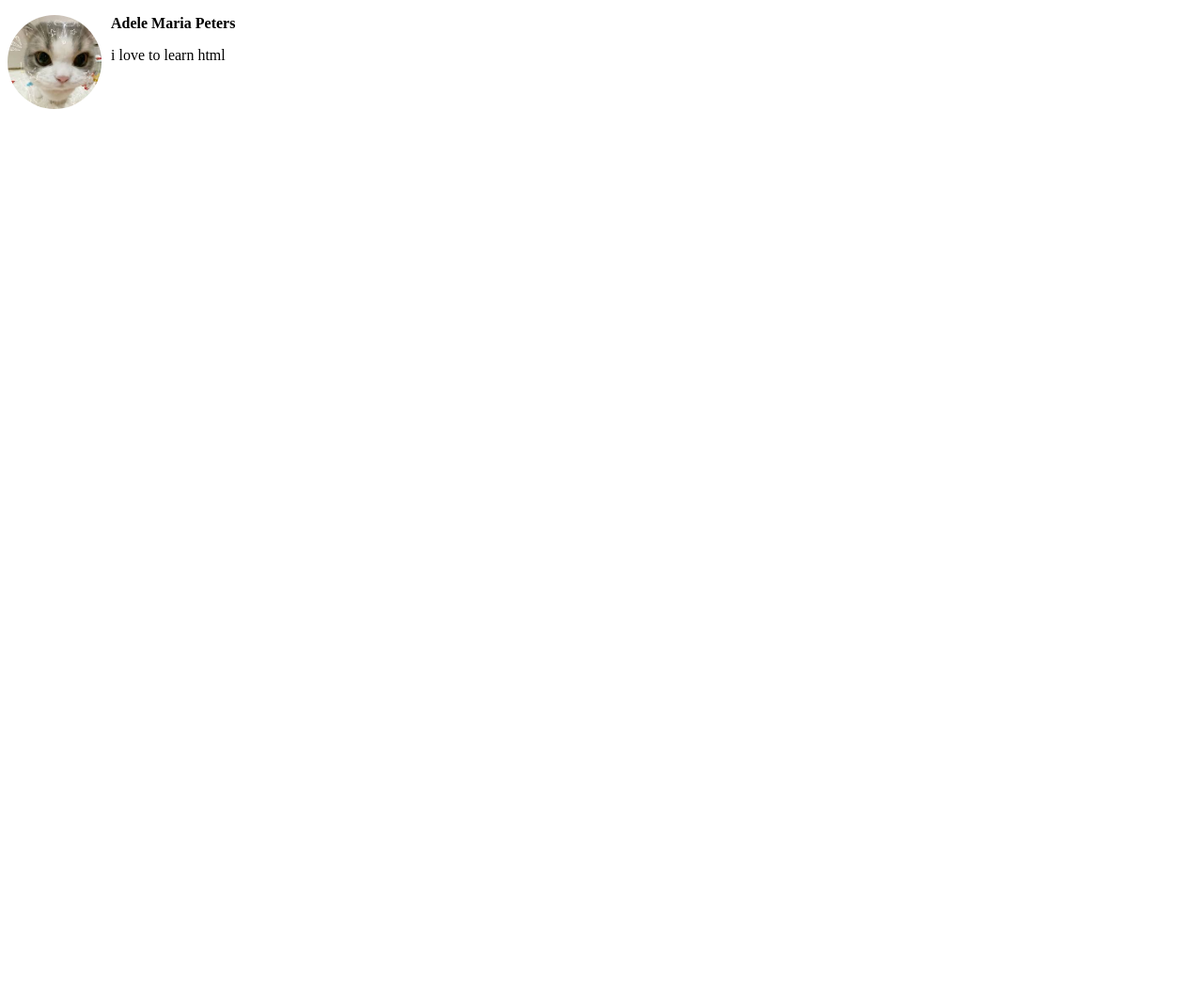
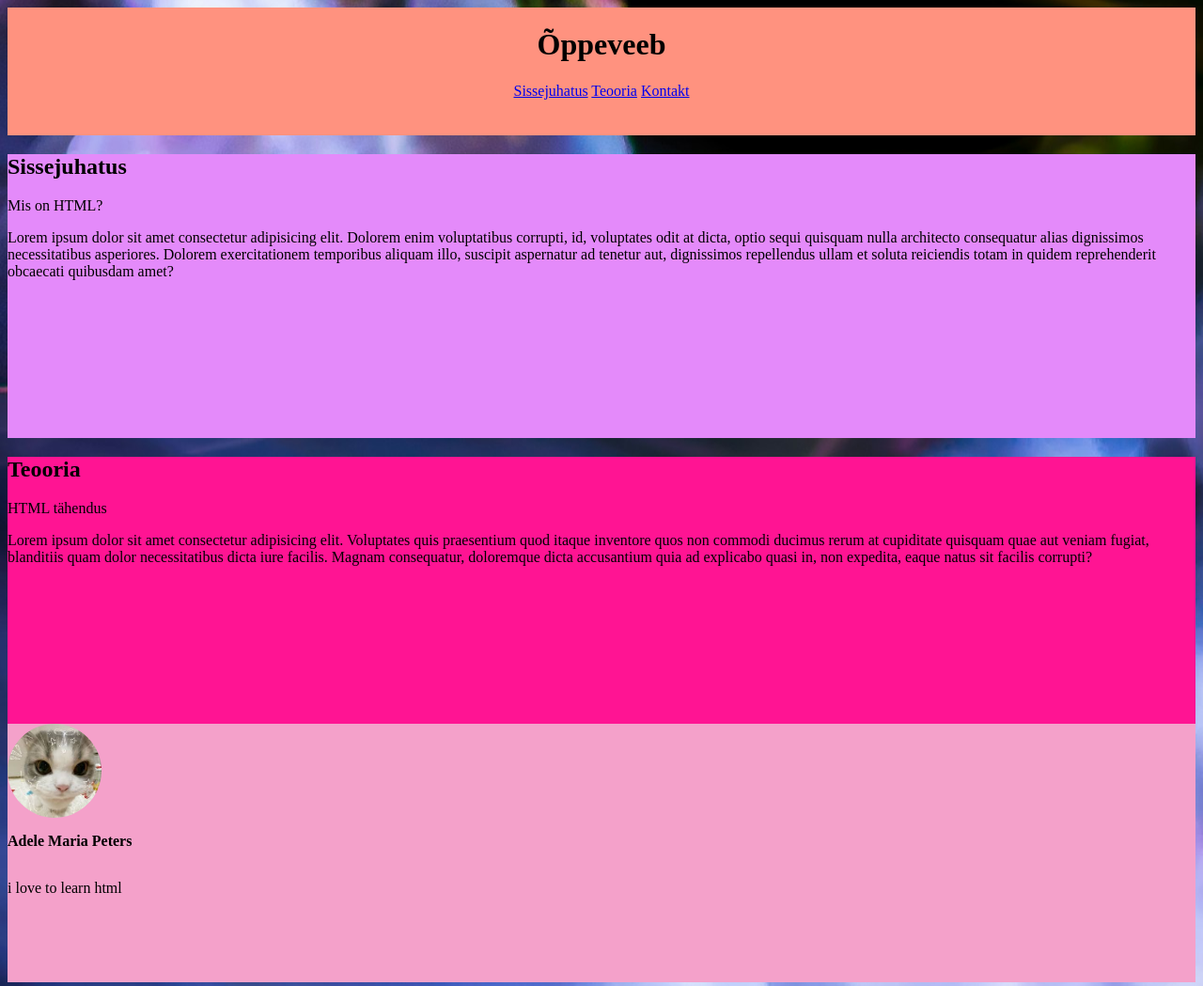
Before and after one commit to adelem147/Yheleheline6ppeveeb, a plain HTML site: page index.html in a window 1280 px wide. Shown: the top 1049 px of the page at 94% size. Before the commit the page ends 800 px from the top, so only its background shows below. Drawn offline with Linux system fonts and the light colour scheme.

Commit message:
stiilimine ja pildid

```diff
--- a/css/styles.css
+++ b/css/styles.css
@@ -1,10 +1,38 @@
-img {
+.image1 {
   width: 100px;
   border-radius: 50px;
   float: left;
   margin-right: 10px;
+  display: grid;
+  justify-self: left;
 }
 
 .username {
   font-weight: bold;
 }
+body {
+  background-image: url("../images/heropilt.jpg");
+  background-position: center;
+  background-size:auto;
+  background-repeat:no-repeat;
+  position: relative;
+}
+header {
+  background-color: rgb(255, 146, 127);
+  display: grid;
+  justify-items: center;
+  padding-bottom: 1cm;
+}
+#sissejuhatus {
+  background-color: rgb(228, 138, 250);
+  padding-bottom: 4cm;
+}
+#teooria {
+  background-color: deeppink;
+  padding-bottom: 4cm;
+}
+#kontakt {
+  background-color: rgb(244, 161, 202);
+  padding-bottom: 2cm;
+  display: grid;
+}
--- a/index.html
+++ b/index.html
@@ -5,12 +5,52 @@
     <meta name="viewport" content="width=device-width, initial-scale=1.0" />
     <meta name="keywords" content="HTML, CSS" />
     <meta name="description" content="..." />
-    <title>Yheleheline6ppeveeb</title>
+    <title>Üheleheline Õppeveeb</title>
     <link rel="stylesheet" href="css/styles.css" />
   </head>
   <body>
-    <img src="images/catpfp.jpeg" alt="cute picture of a cat" />
-    <p class="username">Adele Maria Peters</p>
-    <p>i love to learn html</p>
+    <header>
+      <h1>Õppeveeb</h1>
+      <nav aria-label="Põhinavigatsioon">
+        <a href="#sissejuhatus">Sissejuhatus</a>
+        <a href="#teooria">Teooria</a>
+        <a href="#kontakt">Kontakt</a>
+      </nav>
+    </header>
+    <main>
+      <section id="sissejuhatus">
+        <h2>Sissejuhatus</h2>
+        <p>Mis on HTML?</p>
+        <p>
+          Lorem ipsum dolor sit amet consectetur adipisicing elit. Dolorem enim
+          voluptatibus corrupti, id, voluptates odit at dicta, optio sequi
+          quisquam nulla architecto consequatur alias dignissimos necessitatibus
+          asperiores. Dolorem exercitationem temporibus aliquam illo, suscipit
+          aspernatur ad tenetur aut, dignissimos repellendus ullam et soluta
+          reiciendis totam in quidem reprehenderit obcaecati quibusdam amet?
+        </p>
+      </section>
+      <section id="teooria">
+        <h2>Teooria</h2>
+        <p>HTML tähendus</p>
+        <p>
+          Lorem ipsum dolor sit amet consectetur adipisicing elit. Voluptates
+          quis praesentium quod itaque inventore quos non commodi ducimus rerum
+          at cupiditate quisquam quae aut veniam fugiat, blanditiis quam dolor
+          necessitatibus dicta iure facilis. Magnam consequatur, doloremque
+          dicta accusantium quia ad explicabo quasi in, non expedita, eaque
+          natus sit facilis corrupti?
+        </p>
+      </section>
+      <section id="kontakt">
+        <img
+          class="image1"
+          src="images/catpfp.jpeg"
+          alt="cute picture of a cat"
+        />
+        <p class="username">Adele Maria Peters</p>
+        <p>i love to learn html</p>
+      </section>
+    </main>
   </body>
 </html>
```
Also changed, not shown: images/heropilt.jpg (added).
